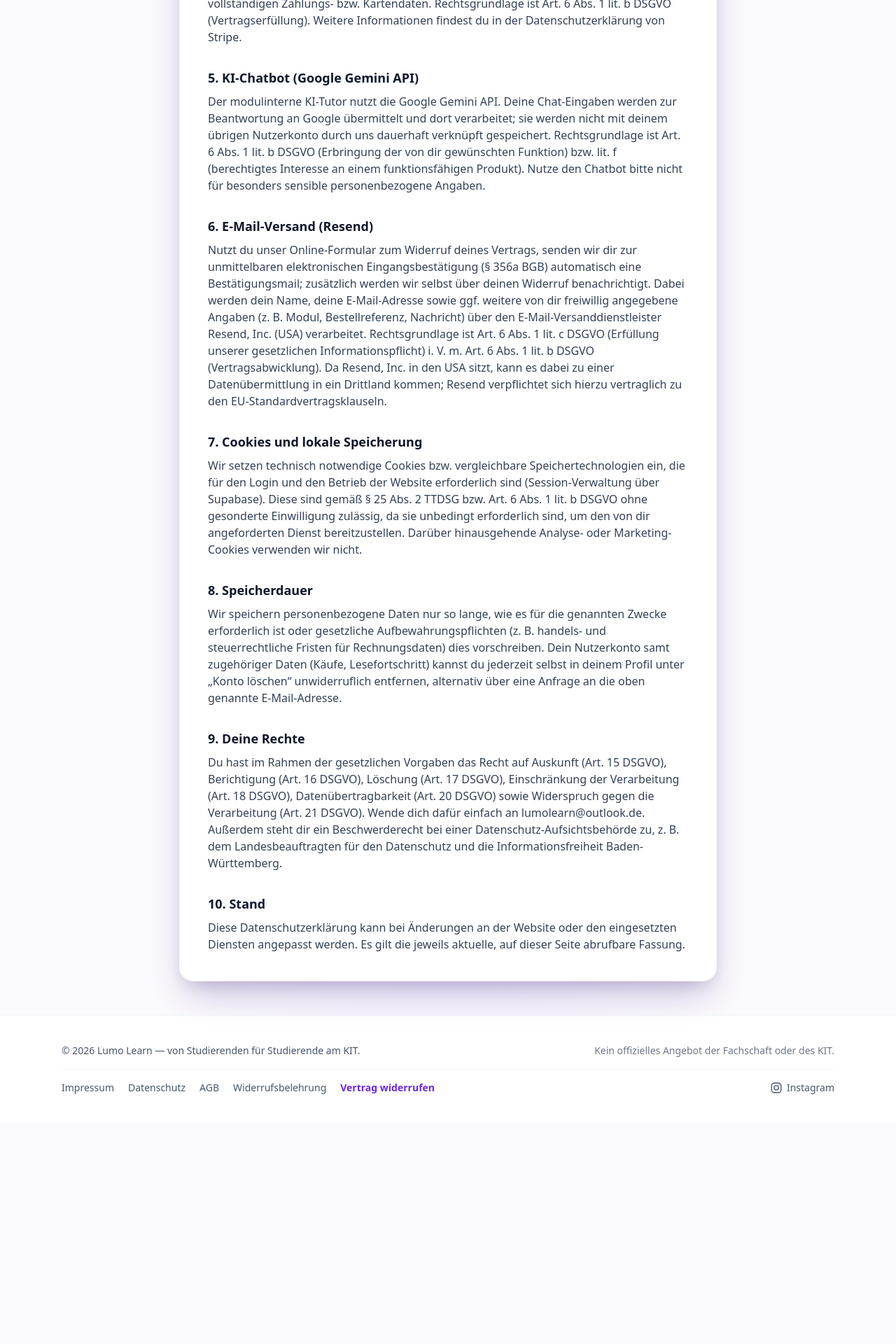
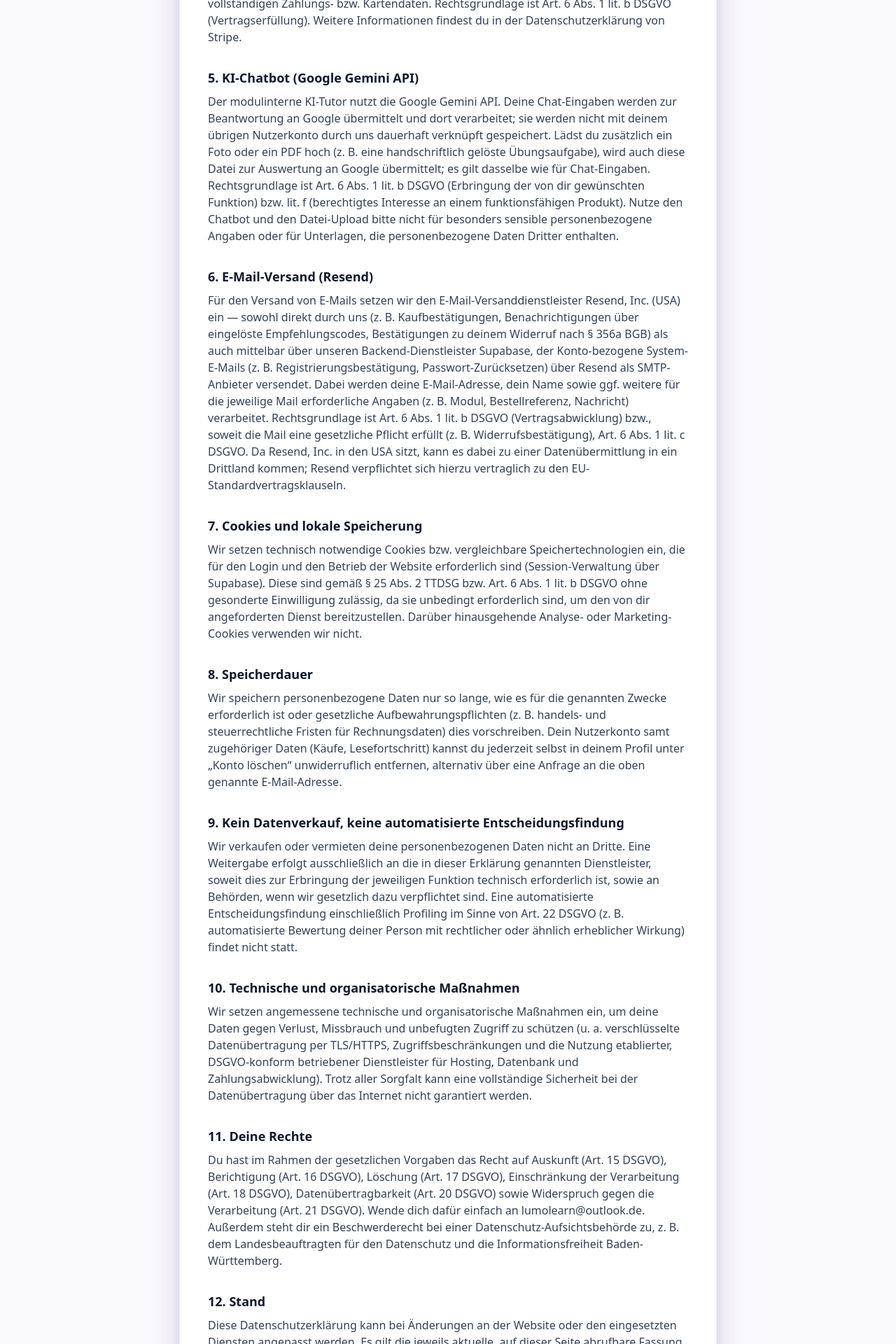
Before and after one commit to Lumo1887/lumo, a Next.js app: page /datenschutz in a window 1280 px wide. Shown: the part 1040-2960 px from the top of the page at 70% size. Before the commit the page ends 2644 px from the top, so only its background shows below. Built offline with nearby package versions, Linux system fonts and the light colour scheme; no server answers.

Commit message:
Datenschutzerklärung: Gemini-Anhänge, Resend-Nutzung vervollständigt; allgemeine Schutzklauseln ergänzt; Footer/AGB bereinigt

```diff
--- a/app/datenschutz/page.tsx
+++ b/app/datenschutz/page.tsx
@@ -78,27 +78,34 @@ export default function DatenschutzPage() {
         Der modulinterne KI-Tutor nutzt die Google Gemini API. Deine
         Chat-Eingaben werden zur Beantwortung an Google übermittelt und
         dort verarbeitet; sie werden nicht mit deinem übrigen Nutzerkonto
-        durch uns dauerhaft verknüpft gespeichert. Rechtsgrundlage ist
-        Art. 6 Abs. 1 lit. b DSGVO (Erbringung der von dir gewünschten
+        durch uns dauerhaft verknüpft gespeichert. Lädst du zusätzlich ein
+        Foto oder ein PDF hoch (z. B. eine handschriftlich gelöste
+        Übungsaufgabe), wird auch diese Datei zur Auswertung an Google
+        übermittelt; es gilt dasselbe wie für Chat-Eingaben. Rechtsgrundlage
+        ist Art. 6 Abs. 1 lit. b DSGVO (Erbringung der von dir gewünschten
         Funktion) bzw. lit. f (berechtigtes Interesse an einem
-        funktionsfähigen Produkt). Nutze den Chatbot bitte nicht für
-        besonders sensible personenbezogene Angaben.
+        funktionsfähigen Produkt). Nutze den Chatbot und den Datei-Upload
+        bitte nicht für besonders sensible personenbezogene Angaben oder für
+        Unterlagen, die personenbezogene Daten Dritter enthalten.
       </p>
 
       <h2 className="mt-8 text-lg font-semibold text-ink-900">
         6. E-Mail-Versand (Resend)
       </h2>
       <p className="mt-2 text-ink-700">
-        Nutzt du unser Online-Formular zum Widerruf deines Vertrags, senden
-        wir dir zur unmittelbaren elektronischen Eingangsbestätigung (§ 356a
-        BGB) automatisch eine Bestätigungsmail; zusätzlich werden wir selbst
-        über deinen Widerruf benachrichtigt. Dabei werden dein Name, deine
-        E-Mail-Adresse sowie ggf. weitere von dir freiwillig angegebene
-        Angaben (z. B. Modul, Bestellreferenz, Nachricht) über den
-        E-Mail-Versanddienstleister Resend, Inc. (USA) verarbeitet.
-        Rechtsgrundlage ist Art. 6 Abs. 1 lit. c DSGVO (Erfüllung unserer
-        gesetzlichen Informationspflicht) i. V. m. Art. 6 Abs. 1 lit. b DSGVO
-        (Vertragsabwicklung). Da Resend, Inc. in den USA sitzt, kann es
+        Für den Versand von E-Mails setzen wir den
+        E-Mail-Versanddienstleister Resend, Inc. (USA) ein — sowohl direkt
+        durch uns (z. B. Kaufbestätigungen, Benachrichtigungen über
+        eingelöste Empfehlungscodes, Bestätigungen zu deinem Widerruf nach
+        § 356a BGB) als auch mittelbar über unseren Backend-Dienstleister
+        Supabase, der Konto-bezogene System-E-Mails (z. B.
+        Registrierungsbestätigung, Passwort-Zurücksetzen) über Resend als
+        SMTP-Anbieter versendet. Dabei werden deine E-Mail-Adresse, dein
+        Name sowie ggf. weitere für die jeweilige Mail erforderliche Angaben
+        (z. B. Modul, Bestellreferenz, Nachricht) verarbeitet. Rechtsgrundlage
+        ist Art. 6 Abs. 1 lit. b DSGVO (Vertragsabwicklung) bzw., soweit die
+        Mail eine gesetzliche Pflicht erfüllt (z. B. Widerrufsbestätigung),
+        Art. 6 Abs. 1 lit. c DSGVO. Da Resend, Inc. in den USA sitzt, kann es
         dabei zu einer Datenübermittlung in ein Drittland kommen; Resend
         verpflichtet sich hierzu vertraglich zu den EU-Standardvertragsklauseln.
       </p>
@@ -132,7 +139,35 @@ export default function DatenschutzPage() {
       </p>
 
       <h2 className="mt-8 text-lg font-semibold text-ink-900">
-        9. Deine Rechte
+        9. Kein Datenverkauf, keine automatisierte Entscheidungsfindung
+      </h2>
+      <p className="mt-2 text-ink-700">
+        Wir verkaufen oder vermieten deine personenbezogenen Daten nicht an
+        Dritte. Eine Weitergabe erfolgt ausschließlich an die in dieser
+        Erklärung genannten Dienstleister, soweit dies zur Erbringung der
+        jeweiligen Funktion technisch erforderlich ist, sowie an Behörden,
+        wenn wir gesetzlich dazu verpflichtet sind. Eine automatisierte
+        Entscheidungsfindung einschließlich Profiling im Sinne von Art. 22
+        DSGVO (z. B. automatisierte Bewertung deiner Person mit
+        rechtlicher oder ähnlich erheblicher Wirkung) findet nicht statt.
+      </p>
+
+      <h2 className="mt-8 text-lg font-semibold text-ink-900">
+        10. Technische und organisatorische Maßnahmen
+      </h2>
+      <p className="mt-2 text-ink-700">
+        Wir setzen angemessene technische und organisatorische Maßnahmen
+        ein, um deine Daten gegen Verlust, Missbrauch und unbefugten Zugriff
+        zu schützen (u. a. verschlüsselte Datenübertragung per TLS/HTTPS,
+        Zugriffsbeschränkungen und die Nutzung etablierter,
+        DSGVO-konform betriebener Dienstleister für Hosting, Datenbank und
+        Zahlungsabwicklung). Trotz aller Sorgfalt kann eine vollständige
+        Sicherheit bei der Datenübertragung über das Internet nicht
+        garantiert werden.
+      </p>
+
+      <h2 className="mt-8 text-lg font-semibold text-ink-900">
+        11. Deine Rechte
       </h2>
       <p className="mt-2 text-ink-700">
         Du hast im Rahmen der gesetzlichen Vorgaben das Recht auf Auskunft
@@ -147,7 +182,7 @@ export default function DatenschutzPage() {
       </p>
 
       <h2 className="mt-8 text-lg font-semibold text-ink-900">
-        10. Stand
+        12. Stand
       </h2>
       <p className="mt-2 text-ink-700">
         Diese Datenschutzerklärung kann bei Änderungen an der Website
```
